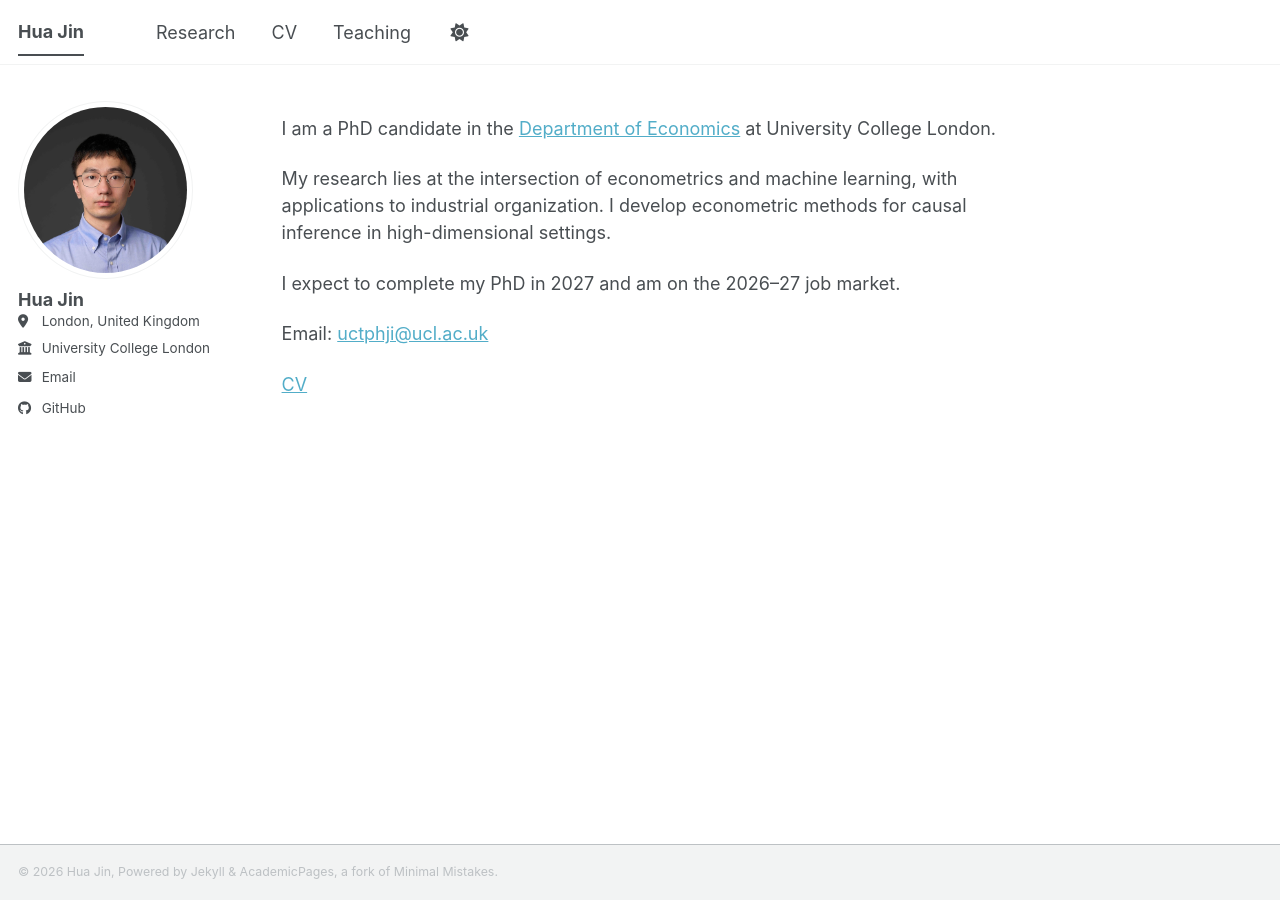
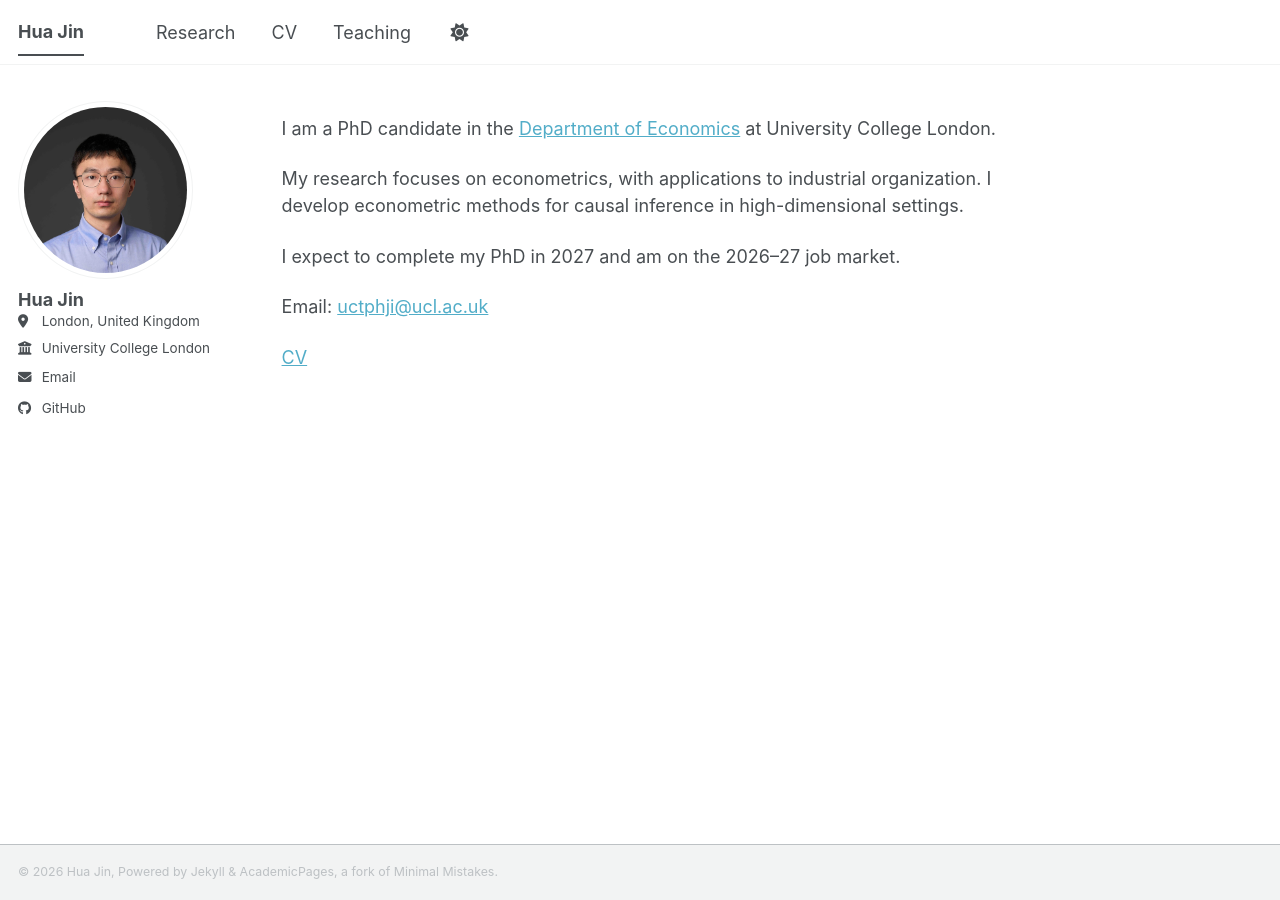
Before and after one commit to huajin-econ/huajin-econ.github.io, a Jekyll site: the page built from _pages/about.md, in a window 1280 px wide. Built offline with Jekyll 4.4.1, drawn with Linux system fonts in a browser that asks for light colours; a style sheet for code colours, icons or effects is not loaded.

Commit message:
Revise research description in about.md
Updated research focus for clarity and removed comment.

```diff
--- a/_pages/about.md
+++ b/_pages/about.md
@@ -10,7 +10,8 @@ redirect_from:
 
 I am a PhD candidate in the [Department of Economics](https://www.ucl.ac.uk/economics/) at University College London.
 
-My research lies at the intersection of econometrics and machine learning, with applications to industrial organization. I develop econometric methods for causal inference in high-dimensional settings.
+<!-- My research lies at the intersection of econometrics and machine learning, with applications to industrial organization. I develop econometric methods for causal inference in high-dimensional settings. -->
+My research focuses on econometrics, with applications to industrial organization. I develop econometric methods for causal inference in high-dimensional settings.
 
 I expect to complete my PhD in 2027 and am on the 2026–27 job market.
 
```
